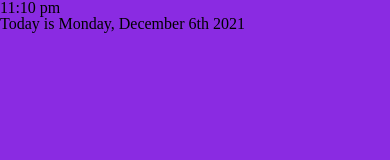
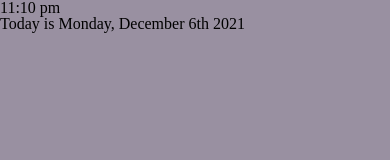
Before and after one commit to LHWOOD/clocks, a plain HTML site: page index.html in a window 390 px wide. Drawn offline with nearby package versions, Linux system fonts and the light colour scheme; no server answers.

Commit message:
changed the bg color after testing on mobile

```diff
--- a/assets/css/styles.css
+++ b/assets/css/styles.css
@@ -1,3 +1,3 @@
 * {
-  background-color: blueviolet;
+  background-color: rgb(153, 144, 161);
 }
```
